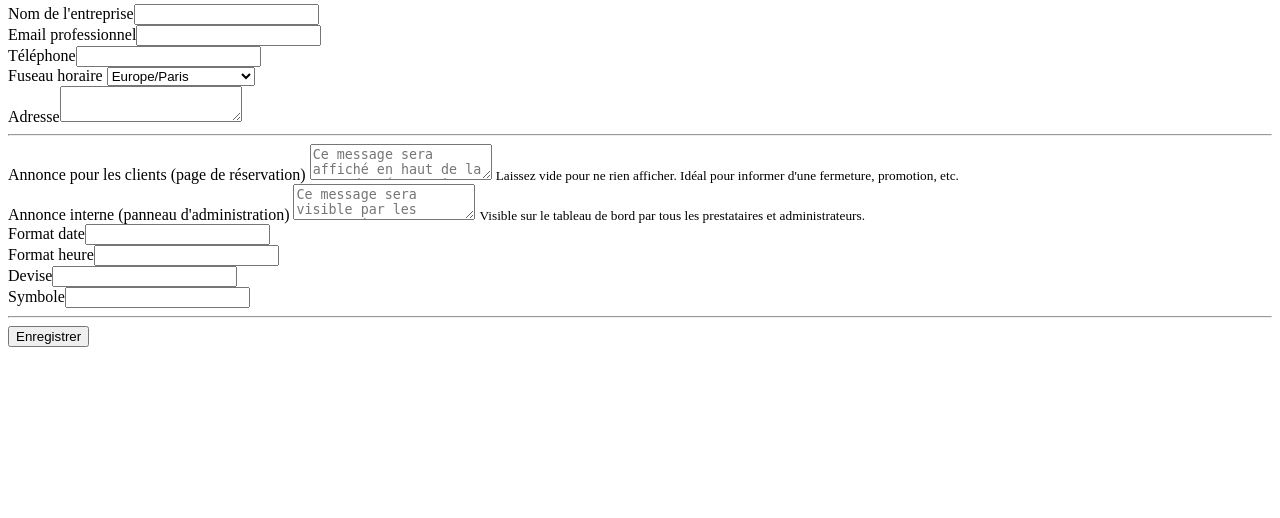
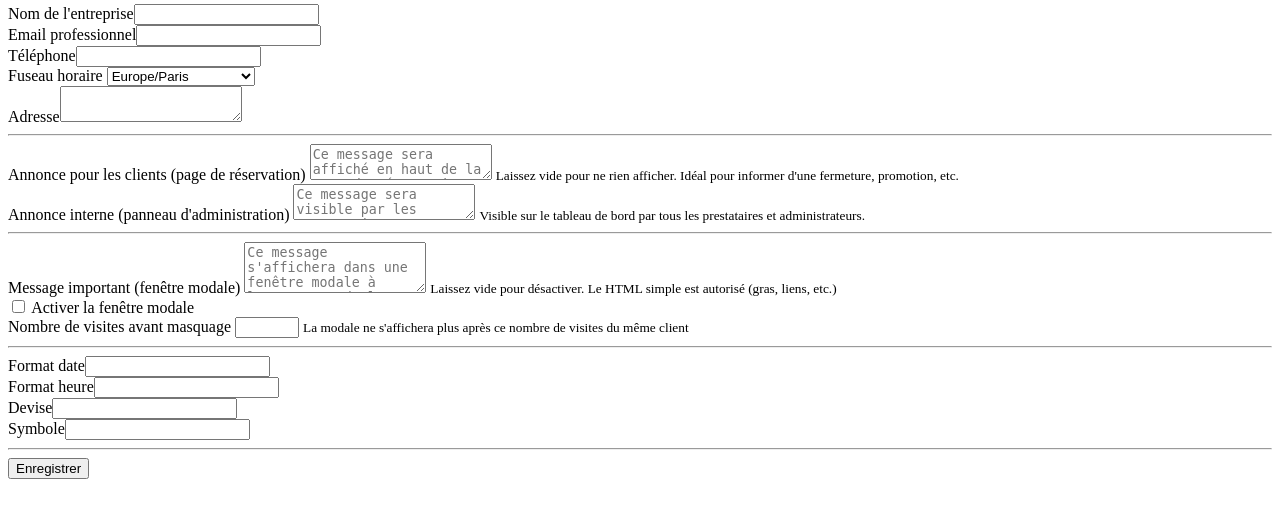
Before and after one commit to addictif80/ABAppointments, a PHP site: the page made by admin/pages/settings.php in a window 1280 px wide. Shown: the part 167-685 px from the top of the page. Run offline with PHP 8.4, Linux system fonts and the light colour scheme; the template is opened without the code that fills it, so the values that code supplies are empty; some libraries are stand-ins or nearby versions.

Commit message:
feat: add configurable important message modal on booking page
Adds a Bootstrap modal that displays an important message when clients
visit the booking page. Configurable from admin settings (General tab):
- Modal message content (supports basic HTML)
- Enable/disable toggle
- Max number of visits before the modal stops appearing

Uses localStorage to track visit count per browser so the modal
automatically stops showing after the configured number of visits.

https://claude.ai/code/session_01Kj1K95mwvDPU9eLvLxpjhK

```diff
--- a/admin/pages/settings.php
+++ b/admin/pages/settings.php
@@ -14,6 +14,7 @@ if ($_SERVER['REQUEST_METHOD'] === 'POST') {
         'google_client_id', 'google_client_secret', 'google_redirect_uri',
         'primary_color', 'secondary_color', 'embed_enabled',
         'booking_announcement', 'admin_announcement',
+        'modal_message', 'modal_max_views',
     ];
 
     foreach ($settingsToSave as $key) {
@@ -23,7 +24,7 @@ if ($_SERVER['REQUEST_METHOD'] === 'POST') {
     }
 
     // Handle checkboxes
-    foreach (['require_phone', 'allow_customer_cancel', 'auto_confirm', 'embed_enabled'] as $key) {
+    foreach (['require_phone', 'allow_customer_cancel', 'auto_confirm', 'embed_enabled', 'modal_enabled'] as $key) {
         Settings::set($key, isset($_POST[$key]) ? '1' : '0');
     }
 
@@ -75,6 +76,24 @@ $tab = $_GET['tab'] ?? 'general';
                     <textarea name="admin_announcement" class="form-control" rows="2" placeholder="Ce message sera visible par les prestataires et administrateurs sur le tableau de bord"><?= ab_escape(ab_setting('admin_announcement')) ?></textarea>
                     <small class="text-muted">Visible sur le tableau de bord par tous les prestataires et administrateurs.</small>
                 </div>
+                <div class="col-12"><hr></div>
+                <div class="col-12">
+                    <label class="form-label"><i class="bi bi-exclamation-triangle"></i> Message important (fenêtre modale)</label>
+                    <textarea name="modal_message" class="form-control" rows="3" placeholder="Ce message s'affichera dans une fenêtre modale à l'ouverture de la page de réservation"><?= ab_escape(ab_setting('modal_message')) ?></textarea>
+                    <small class="text-muted">Laissez vide pour désactiver. Le HTML simple est autorisé (gras, liens, etc.)</small>
+                </div>
+                <div class="col-md-6">
+                    <div class="form-check form-switch mt-2">
+                        <input type="checkbox" name="modal_enabled" class="form-check-input" <?= ab_setting('modal_enabled', '0') === '1' ? 'checked' : '' ?>>
+                        <label class="form-check-label">Activer la fenêtre modale</label>
+                    </div>
+                </div>
+                <div class="col-md-6">
+                    <label class="form-label">Nombre de visites avant masquage</label>
+                    <input type="number" name="modal_max_views" class="form-control" min="1" max="100" value="<?= ab_escape(ab_setting('modal_max_views', '3')) ?>">
+                    <small class="text-muted">La modale ne s'affichera plus après ce nombre de visites du même client</small>
+                </div>
+                <div class="col-12"><hr></div>
                 <div class="col-md-3"><label class="form-label">Format date</label><input type="text" name="date_format" class="form-control" value="<?= ab_escape(ab_setting('date_format', 'd/m/Y')) ?>"></div>
                 <div class="col-md-3"><label class="form-label">Format heure</label><input type="text" name="time_format" class="form-control" value="<?= ab_escape(ab_setting('time_format', 'H:i')) ?>"></div>
                 <div class="col-md-3"><label class="form-label">Devise</label><input type="text" name="currency" class="form-control" value="<?= ab_escape(ab_setting('currency', 'EUR')) ?>"></div>
```
Also changed, not shown: public/index.php (+35 -0 lines).
